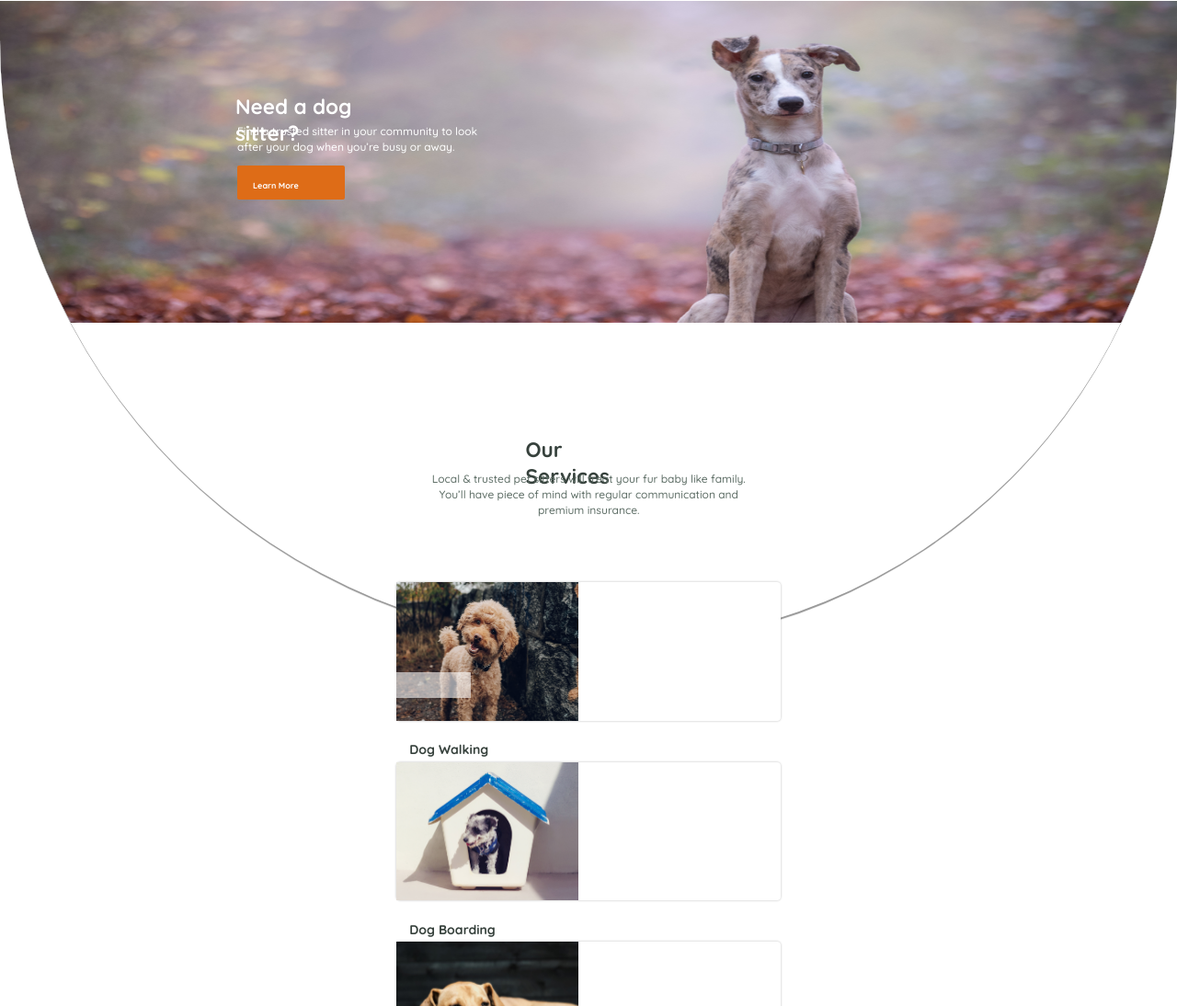
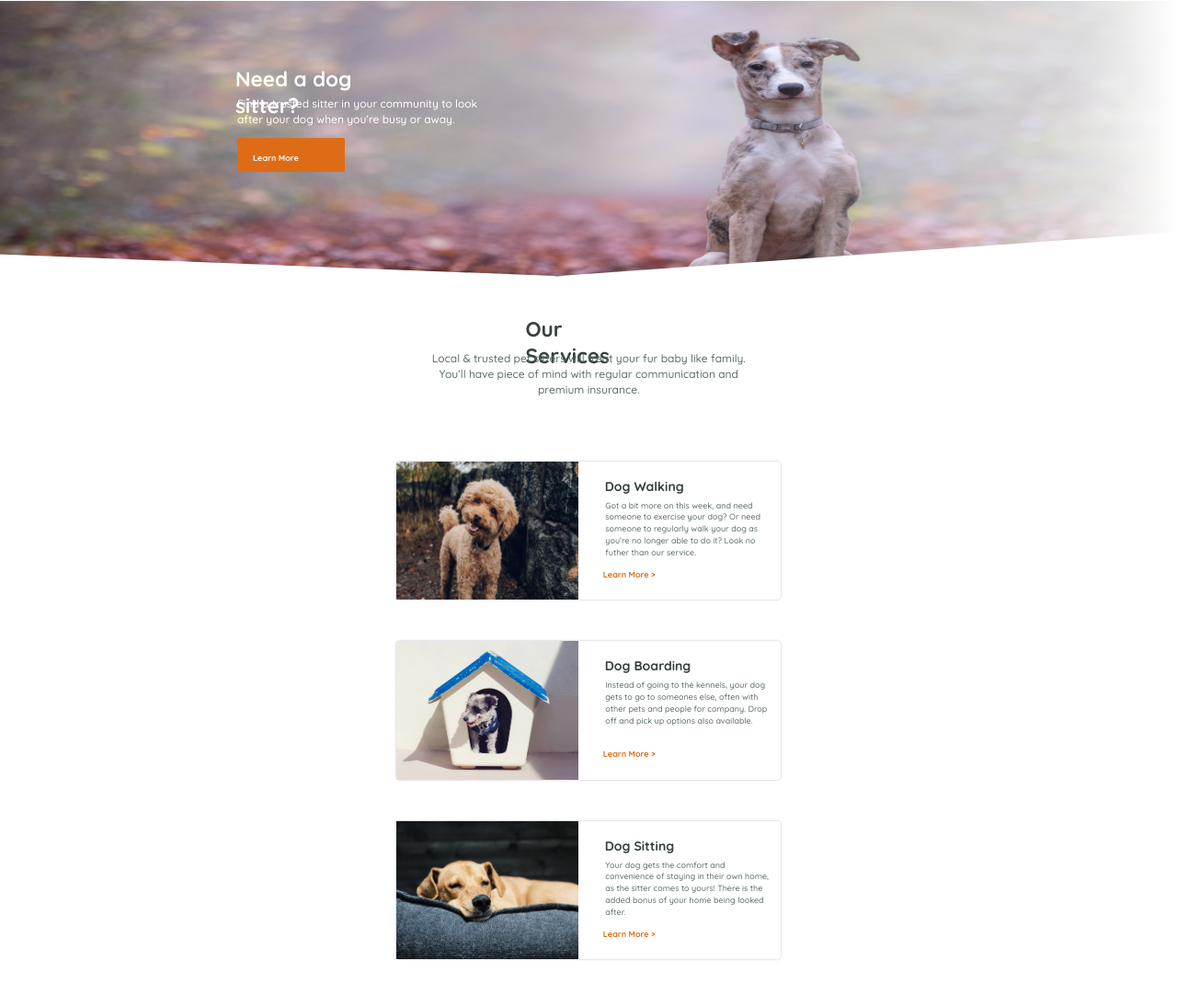
Before and after one commit to amansohal8654/DevTest-master, a plain HTML site: page index.html in a window 1280 px wide. Shown: the top 1094 px of the page at 92% size. After the commit the page ends 1053 px from the top, so only its background shows below. Drawn offline with Linux system fonts and the light colour scheme.

Commit message:
some new changes

```diff
--- a/index.html
+++ b/index.html
@@ -11,7 +11,7 @@
 <body>
    <div class="container">
       <div class="Rectangle-2">
-         <div style="padding-left: 20%; ">
+         <div style="padding-left: 20%; padding-top: 70px;">
             <p class="Need-a-dog-sitter">Need a dog sitter?</p>
             <p class="Find-a-trusted-sitte"> Find a trusted sitter in your community to
                look after your dog when you’re busy or away.</p>
@@ -20,7 +20,6 @@
             </div>
          </div>
       </div>
-      <div class="Rectangle-3-Copy"></div>
       <div class="React_3">
          <div class="Our-Services">
             Our Services
--- a/styles.css
+++ b/styles.css
@@ -2,17 +2,13 @@
     width: 100%;
     height: 300px;
     margin: 0 0 27px;
-    background-image: linear-gradient(to left, rgba(255, 255, 255, 0), #000000 35%);
+    mask-image: linear-gradient(to left, rgba(255, 255, 255, 0), #000000 35%);
     background: url(assets/main-banner.png) no-repeat ;
     -webkit-background-size: cover;
     -moz-background-size: cover;
     -o-background-size: cover;
-    background-size: 100% 50%;
-    padding-top: 100px;
-    padding-bottom: 300px;
-    border-bottom-right-radius: 750px;
-    border-bottom-left-radius: 800px;
-    border-bottom-style: groove;
+    background-size: 100% 100%;
+    clip-path: polygon(50% 0%, 100% 0, 100% 84%, 47% 100%, 48% 100%, 0 92%, 0 0);
    }
 
 .container {
@@ -21,9 +17,6 @@
     padding: 0.5px 0 50.5px;
   }
 
-  .Rectangle-2 > img {
-      width: 100%;
-  }
 
   .Group-2 {
     width: 720px;
@@ -115,7 +108,6 @@ width: 201px;
       display: flex;
       flex-direction: column;
       align-items: center;
-      margin-top: -300px;
   }
 
   .React_4{
@@ -189,16 +181,8 @@ width: 201px;
     border: solid 1.5px #de6c17;
   }
 
-  .Rectangle-3-Copy {
-    width: 512px;
-    height: 28.3px;
-    margin: 2px 0 0.4px;
-    opacity: 0.59;
-    background-color: #ffffff;
-  }
-
   @media only screen
-  and (min-device-width: 388px)
+  and (min-device-width: 300px)
   and (max-device-width: 1024px)
   and (-webkit-min-device-pixel-ratio: 1) {
 
@@ -217,6 +201,7 @@ width: 201px;
         border-radius: 4px;
         box-shadow: 0 0 2px 0.5px rgba(0, 0, 0, 0.18);
         background-color: #ffffff;
+        display: flex;
       }
       .fredrik-ohlander-520696-unsplash {
         width: 198px;
@@ -276,3 +261,9 @@ width: 201px;
       }
 
 }
+
+@media only screen
+  and (min-device-width: 300px)
+  and (max-device-width: 780px)
+  and (-webkit-min-device-pixel-ratio: 1) {
+  }
```
